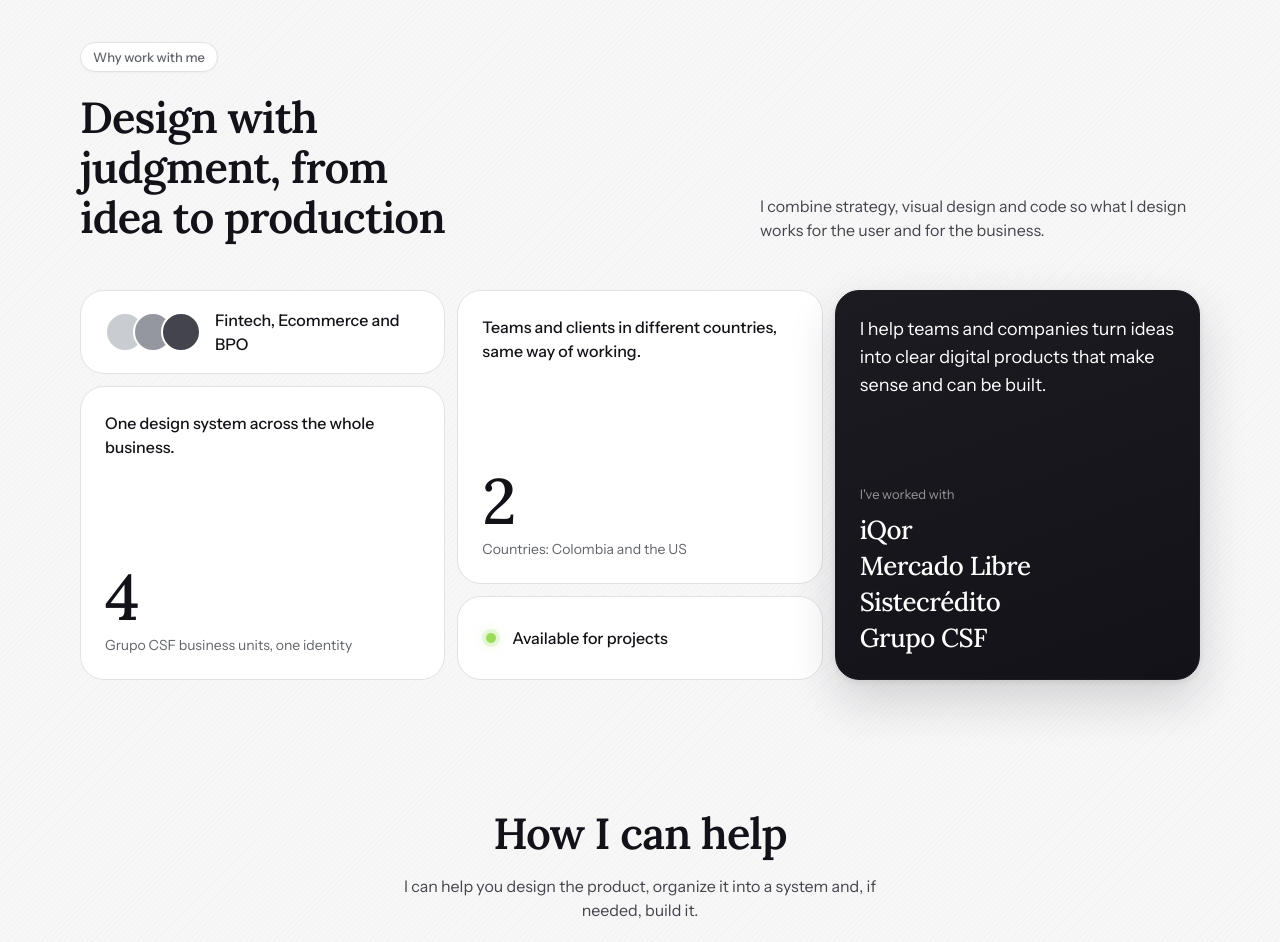
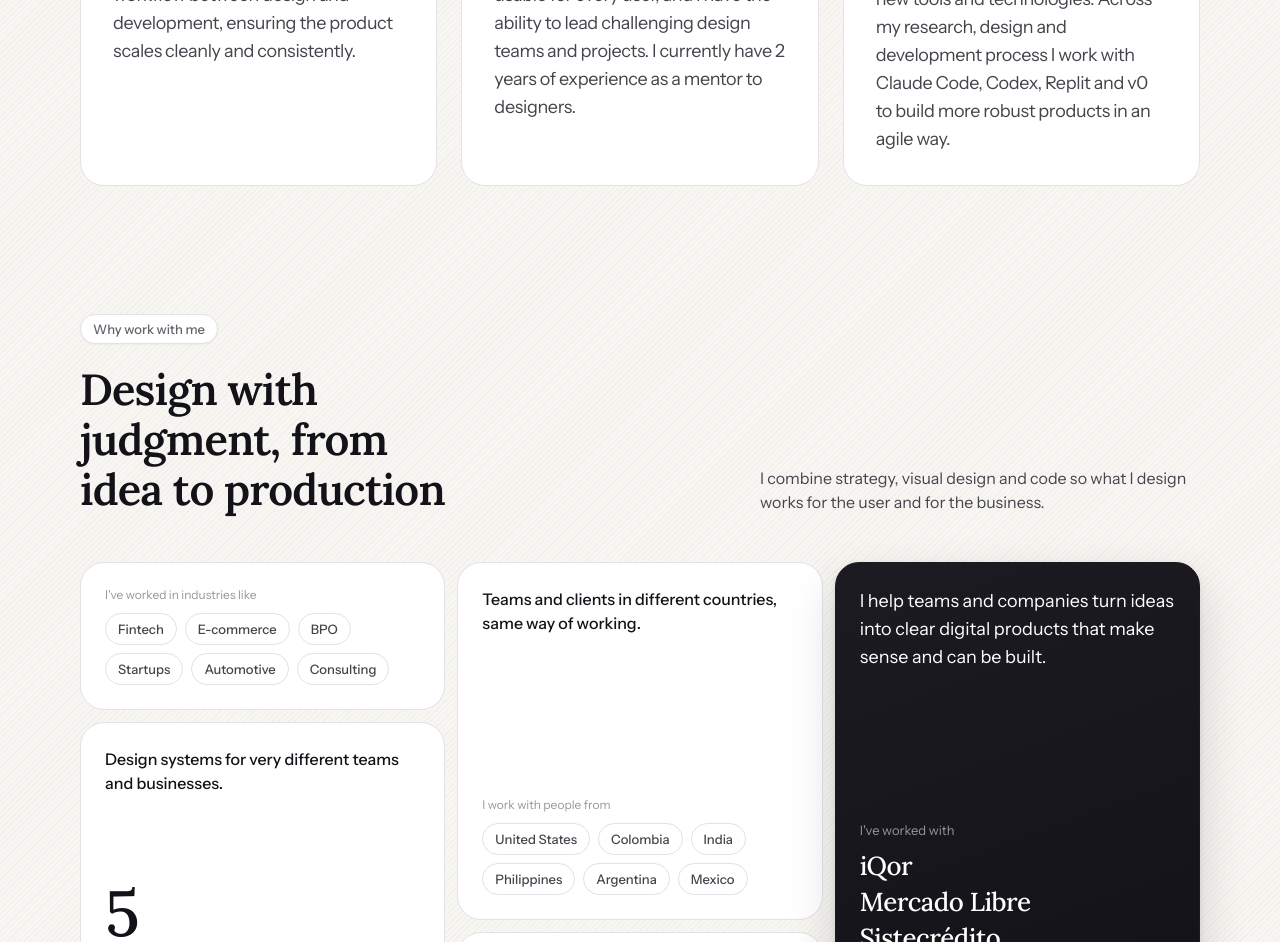
Before and after one commit to DavinSane-Space/davinsane-web, a plain HTML site: page index.html in a window 1280 px wide. Shown: the part 1858-2800 px from the top of the page. Drawn offline with nearby package versions, Linux system fonts and the light colour scheme.

Commit message:
Update hero chips, countries and design systems cards

```diff
--- a/assets/theme.css
+++ b/assets/theme.css
@@ -5,7 +5,7 @@
  * To introduce color later, change --accent-1 / --accent-2 / --accent-3 only.
  */
 :root {
-  --c-bg:         247 247 248;  /* #F7F7F8 page background */
+  --c-bg:         248 246 243;  /* #F8F6F3 page background */
   --c-surface:    255 255 255;  /* #FFFFFF cards */
   --c-subtle:     241 242 244;  /* #F1F2F4 quiet fills */
   --c-panel-from: 237 238 241;  /* #EDEEF1 hero panel start */
@@ -17,6 +17,7 @@
   --c-border:     224 226 230;  /* #E0E2E6 borders */
   --c-ink:        27 27 33;     /* #1B1B21 primary button */
   --c-on-ink:     255 255 255;
+  --c-texture:    221 214 204;  /* #DDD6CC diagonal lines on the page background */
 
   /* Reserved accent slots, neutral for now */
   --accent-1:     27 27 33;     /* highlights, links, active states */
@@ -254,7 +255,7 @@
 
 .page-textured {
   background-color: rgb(var(--c-bg));
-  background-image: repeating-linear-gradient(135deg, rgba(0, 0, 0, 0.015) 0 1px, transparent 1px 4px);
+  background-image: repeating-linear-gradient(135deg, rgb(var(--c-texture) / 0.22) 0 1px, transparent 1px 4px);
 }
 
 /* Hero width */
@@ -339,9 +340,13 @@
 }
 @media (min-width: 1024px) {
   .hero-glass {
-    position: absolute; right: 24px; bottom: 24px; margin: 0;
+    position: absolute; left: 24px; bottom: 24px; margin: 0;
     width: min(360px, calc(100% - 48px));
-    background: rgba(30, 30, 35, 0.45); text-shadow: 0 1px 2px rgb(0 0 0 / 0.3);
+    background: linear-gradient(135deg, rgba(255, 255, 255, 0.10), rgba(255, 255, 255, 0.02));
+    -webkit-backdrop-filter: blur(8px) saturate(180%); backdrop-filter: blur(8px) saturate(180%);
+    border-color: rgba(255, 255, 255, 0.3);
+    box-shadow: inset 0 1px 0 rgba(255, 255, 255, 0.35), 0 8px 32px rgba(0, 0, 0, 0.18);
+    text-shadow: 0 1px 2px rgb(0 0 0 / 0.3);
   }
 }
 .hero-glass__eyebrow { display: flex; align-items: center; gap: 8px; font-size: 13px; line-height: 18px; font-weight: 500; color: rgba(255, 255, 255, 0.9); }
--- a/index.html
+++ b/index.html
@@ -174,10 +174,10 @@
         .ww-grid { display: grid; gap: 12px; grid-template-columns: minmax(0, 1fr);
               grid-template-areas: "dark" "b" "c" "a" "d"; }
         @media (min-width: 768px) { .ww-grid { grid-template-columns: repeat(2, minmax(0, 1fr)); grid-template-areas: "dark dark" "b c" "a d"; } }
-        @media (min-width: 1024px) { .ww-grid { grid-template-columns: repeat(3, minmax(0, 1fr)); grid-template-rows: 84px minmax(198px, auto) 84px;
+        @media (min-width: 1024px) { .ww-grid { grid-template-columns: repeat(3, minmax(0, 1fr)); grid-template-rows: auto minmax(198px, auto) 84px;
               grid-template-areas: "a c dark" "b c dark" "b d dark"; } }
         .ww-card { display: flex; flex-direction: column; min-width: 0; padding: 24px; background: #fff; border: 1px solid #E0E2E6; border-radius: 24px; }
-        .ww-card--a { grid-area: a; flex-direction: row; align-items: center; gap: 14px; padding-block: 18px; }
+        .ww-card--a { grid-area: a; }
         .ww-card--b { grid-area: b; }
         .ww-card--c { grid-area: c; }
         .ww-card--d { grid-area: d; flex-direction: row; align-items: center; gap: 12px; padding-block: 18px; }
@@ -187,11 +187,10 @@
         .ww-stat { margin-top: auto; padding-top: 24px; }
         .ww-num { font-family: var(--font-serif); font-weight: 500; font-size: 64px; line-height: 1; letter-spacing: -0.03em; color: #121218; }
         .ww-label { margin-top: 6px; font-size: 14px; line-height: 20px; color: #61646B; }
-        .ww-avatars { display: flex; flex-shrink: 0; }
-        .ww-avatars span { width: 40px; height: 40px; border-radius: 999px; border: 2px solid #fff; background: #C9CDD2; }
-        .ww-avatars span + span { margin-left: -12px; }
-        .ww-avatars span:nth-child(2) { background: #94979E; }
-        .ww-avatars span:nth-child(3) { background: #44454C; }
+        .ww-countries__label { font-family: var(--font-sans); font-size: 12px; line-height: 16px; color: #94979E; }
+        .ww-countries { display: flex; flex-wrap: wrap; gap: 8px; margin: 10px 0 0; padding: 0; list-style: none; }
+        .ww-countries li { padding: 6px 12px; border: 1px solid #E0E2E6; border-radius: 999px; background: #fff;
+              font-family: var(--font-sans); font-weight: 500; font-size: 13px; line-height: 18px; color: #44454C; white-space: nowrap; }
         .ww-dot { flex-shrink: 0; width: 10px; height: 10px; margin: 0 4px; border-radius: 999px; background: #9BDB5A; box-shadow: 0 0 0 4px rgb(155 219 90 / 0.18), 0 0 12px rgb(155 219 90 / 0.55); }
         .ww-dark__text { font-family: var(--font-sans); font-size: 18px; line-height: 28px; color: #fff; }
         .ww-dark__label { font-size: 13px; line-height: 18px; color: rgb(255 255 255 / 0.55); }
@@ -402,11 +401,11 @@
       </div>
       <div class="hero-stats">
         <div>
-          <p class="hero-stats__num">6.5+</p>
+          <p class="hero-stats__num">7+</p>
           <p class="hero-stats__label" data-i18n="stat1_short">Years of experience</p>
         </div>
         <div>
-          <p class="hero-stats__num">5</p>
+          <p class="hero-stats__num">8</p>
           <p class="hero-stats__label" data-i18n="stat2_short">Companies</p>
         </div>
         <div>
@@ -433,7 +432,7 @@
 </section>
 
 <!-- Clients marquee -->
-<section class="pt-16 md:pt-20 pb-8 md:pb-12" aria-labelledby="clients-label">
+<section class="py-32 md:py-48" aria-labelledby="clients-label">
   <div class="ds-container">
     <p id="clients-label" class="text-center text-[14px] font-medium text-secondary mb-6" data-i18n="clients_label">Companies I have designed for</p>
   </div>
@@ -445,11 +444,17 @@
         <span class="ds-marquee__item">Sistecrédito</span>
         <span class="ds-marquee__item">Grupo CSF</span>
         <span class="ds-marquee__item">Maindstar</span>
+        <span class="ds-marquee__item">Evolv Consulting</span>
+        <span class="ds-marquee__item">Toyota Motors USA</span>
+        <span class="ds-marquee__item">RAIO</span>
         <span class="ds-marquee__item">iQor</span>
         <span class="ds-marquee__item">Mercado Libre</span>
         <span class="ds-marquee__item">Sistecrédito</span>
         <span class="ds-marquee__item">Grupo CSF</span>
         <span class="ds-marquee__item">Maindstar</span>
+        <span class="ds-marquee__item">Evolv Consulting</span>
+        <span class="ds-marquee__item">Toyota Motors USA</span>
+        <span class="ds-marquee__item">RAIO</span>
       </div>
       <div class="flex" aria-hidden="true">
         <span class="ds-marquee__item">iQor</span>
@@ -457,23 +462,29 @@
         <span class="ds-marquee__item">Sistecrédito</span>
         <span class="ds-marquee__item">Grupo CSF</span>
         <span class="ds-marquee__item">Maindstar</span>
+        <span class="ds-marquee__item">Evolv Consulting</span>
+        <span class="ds-marquee__item">Toyota Motors USA</span>
+        <span class="ds-marquee__item">RAIO</span>
         <span class="ds-marquee__item">iQor</span>
         <span class="ds-marquee__item">Mercado Libre</span>
         <span class="ds-marquee__item">Sistecrédito</span>
         <span class="ds-marquee__item">Grupo CSF</span>
         <span class="ds-marquee__item">Maindstar</span>
+        <span class="ds-marquee__item">Evolv Consulting</span>
+        <span class="ds-marquee__item">Toyota Motors USA</span>
+        <span class="ds-marquee__item">RAIO</span>
       </div>
     </div>
   </div>
 </section>
 
 <!-- What I do -->
-<section class="ds-section pb-0" aria-labelledby="wd-title">
+<section class="ds-section pt-0 pb-0" aria-labelledby="wd-title">
   <div class="ds-container">
     <div class="wd-head">
       <span class="ds-eyebrow" data-i18n="wd_eyebrow">What I do</span>
       <h2 id="wd-title" class="wd-h2" data-i18n="wd_title">What makes me different</h2>
-      <p class="ds-p wd-lead" data-i18n="wd_lead">I design products with the user, the business and how they get built in mind.</p>
+      <p class="ds-p wd-lead" data-i18n="wd_lead">I design products with the user, the business and how they get built in mind, following different product design methodologies and business strategies that make the product usable, accessible and valuable.</p>
     </div>
     <div class="wd-grid">
 
@@ -500,7 +511,7 @@
         </div>
         <div class="wd-body">
           <h3 class="ds-h3" data-i18n="wd1_title">Clear design systems</h3>
-          <p class="ds-p mt-3" data-i18n="wd1_body">I work on the foundations of iQor's design system and built the one for Grupo CSF, so every screen looks and feels the same.</p>
+          <p class="ds-p mt-3" data-i18n="wd1_body">I define reusable patterns, tokens and components that streamline the workflow between design and development, ensuring the product scales cleanly and consistently.</p>
         </div>
       </article>
 
@@ -521,7 +532,7 @@
         </div>
         <div class="wd-body">
           <h3 class="ds-h3" data-i18n="wd2_title">Strategy and leadership</h3>
-          <p class="ds-p mt-3" data-i18n="wd2_body">I've spent over a year leading design at iQor, 3 years mentoring designers, and I lead design across the 4 business units of Grupo CSF. I help decide what gets built first and why.</p>
+          <p class="ds-p mt-3" data-i18n="wd2_body">I shape product design strategies to build great digital products that are usable for every user, and I have the ability to lead challenging design teams and projects. I currently have 2 years of experience as a mentor to designers.</p>
         </div>
       </article>
 
@@ -539,8 +550,8 @@
           </div>
         </div>
         <div class="wd-body">
-          <h3 class="ds-h3" data-i18n="wd3_title">AI is part of how I work</h3>
-          <p class="ds-p mt-3" data-i18n="wd3_body">I use Claude Code, Codex, v0 and Replit across my process, from exploring ideas to building, so I move faster without lowering the quality of what I deliver.</p>
+          <h3 class="ds-h3" data-i18n="wd3_title">Design Engineer thanks to AI</h3>
+          <p class="ds-p mt-3" data-i18n="wd3_body">My workflow is at the forefront of new tools and technologies. Across my research, design and development process I work with Claude Code, Codex, Replit and v0 to build more robust products in an agile way.</p>
         </div>
       </article>
 
@@ -560,21 +571,35 @@
     </div>
     <div class="ww-grid">
       <div class="ww-card ww-card--a">
-        <span class="ww-avatars" aria-hidden="true"><span></span><span></span><span></span></span>
-        <p class="ww-text" data-i18n="ww_a">Fintech, Ecommerce and BPO</p>
+        <p class="ww-countries__label" data-i18n="ww_a_label">I've worked in industries like</p>
+        <ul class="ww-countries">
+          <li data-i18n="ww_a_fintech">Fintech</li>
+          <li data-i18n="ww_a_ecommerce">E-commerce</li>
+          <li data-i18n="ww_a_bpo">BPO</li>
+          <li data-i18n="ww_a_startups">Startups</li>
+          <li data-i18n="ww_a_auto">Automotive</li>
+          <li data-i18n="ww_a_consulting">Consulting</li>
+        </ul>
       </div>
       <div class="ww-card ww-card--b">
-        <p class="ww-text" data-i18n="ww_b_text">One design system across the whole business.</p>
+        <p class="ww-text" data-i18n="ww_b_text">Design systems for very different teams and businesses.</p>
         <div class="ww-stat">
-          <p class="ww-num">4</p>
-          <p class="ww-label" data-i18n="ww_b_label">Grupo CSF business units, one identity</p>
+          <p class="ww-num">5</p>
+          <p class="ww-label" data-i18n="ww_b_label">Companies with a design system: iQor, RAIO, SelectUs, Toyota Motors and Grupo CSF</p>
         </div>
       </div>
       <div class="ww-card ww-card--c">
         <p class="ww-text" data-i18n="ww_c_text">Teams and clients in different countries, same way of working.</p>
         <div class="ww-stat">
-          <p class="ww-num">2</p>
-          <p class="ww-label" data-i18n="ww_c_label">Countries: Colombia and the US</p>
+          <p class="ww-countries__label" data-i18n="ww_c_label">I work with people from</p>
+          <ul class="ww-countries">
+            <li data-i18n="ww_c_us">United States</li>
+            <li data-i18n="ww_c_co">Colombia</li>
+            <li data-i18n="ww_c_in">India</li>
+            <li data-i18n="ww_c_ph">Philippines</li>
+            <li data-i18n="ww_c_ar">Argentina</li>
+            <li data-i18n="ww_c_mx">Mexico</li>
+          </ul>
         </div>
       </div>
       <div class="ww-card ww-card--d">
@@ -1102,13 +1127,13 @@
       ml_sub: 'Research & product design for e-commerce', sc_sub: 'Credit and collections flows',
       wd_eyebrow:     'What I do',
       wd_title:       'What makes me different',
-      wd_lead:        'I design products with the user, the business and how they get built in mind.',
+      wd_lead:        'I design products with the user, the business and how they get built in mind, following different product design methodologies and business strategies that make the product usable, accessible and valuable.',
       wd1_title:      'Clear design systems',
-      wd1_body:       "I work on the foundations of iQor's design system and built the one for Grupo CSF, so every screen looks and feels the same.",
+      wd1_body:       "I define reusable patterns, tokens and components that streamline the workflow between design and development, ensuring the product scales cleanly and consistently.",
       wd2_title:      'Strategy and leadership',
-      wd2_body:       "I've spent over a year leading design at iQor, 3 years mentoring designers, and I lead design across the 4 business units of Grupo CSF. I help decide what gets built first and why.",
-      wd3_title:      'AI is part of how I work',
-      wd3_body:       'I use Claude Code, Codex, v0 and Replit across my process, from exploring ideas to building, so I move faster without lowering the quality of what I deliver.',
+      wd2_body:       "I shape product design strategies to build great digital products that are usable for every user, and I have the ability to lead challenging design teams and projects. I currently have 2 years of experience as a mentor to designers.",
+      wd3_title:      'Design Engineer thanks to AI',
+      wd3_body:       'My workflow is at the forefront of new tools and technologies. Across my research, design and development process I work with Claude Code, Codex, Replit and v0 to build more robust products in an agile way.',
       wd_now:         'Now',
       wd_next:        'Next',
       wd_later:       'Later',
@@ -1116,11 +1141,13 @@
       ww_eyebrow:     'Why work with me',
       ww_title:       'Design with judgment, from idea to production',
       ww_lead:        'I combine strategy, visual design and code so what I design works for the user and for the business.',
-      ww_a:           'Fintech, Ecommerce and BPO',
-      ww_b_text:      'One design system across the whole business.',
-      ww_b_label:     'Grupo CSF business units, one identity',
+      ww_a_label:     "I've worked in industries like",
+      ww_a_fintech: 'Fintech', ww_a_ecommerce: 'E-commerce', ww_a_bpo: 'BPO', ww_a_startups: 'Startups', ww_a_auto: 'Automotive', ww_a_consulting: 'Consulting',
+      ww_b_text:      'Design systems for very different teams and businesses.',
+      ww_b_label:     'Companies with a design system: iQor, RAIO, SelectUs, Toyota Motors and Grupo CSF',
       ww_c_text:      'Teams and clients in different countries, same way of working.',
-      ww_c_label:     'Countries: Colombia and the US',
+      ww_c_label:     'I work with people from',
+      ww_c_us: 'United States', ww_c_co: 'Colombia', ww_c_in: 'India', ww_c_ph: 'Philippines', ww_c_ar: 'Argentina', ww_c_mx: 'Mexico',
       ww_d:           'Available for projects',
       ww_dark_text:   'I help teams and companies turn ideas into clear digital products that make sense and can be built.',
       ww_dark_label:  "I've worked with",
@@ -1200,13 +1227,13 @@
       ml_sub: 'Research y diseño de producto para e-commerce', sc_sub: 'Flujos de crédito y cobranza',
       wd_eyebrow:     'Lo que hago',
       wd_title:       'Lo que me hace distinto',
-      wd_lead:        'Diseño productos pensando en el usuario, el negocio y en cómo se construyen.',
+      wd_lead:        'Diseño productos pensando en el usuario, el negocio y en cómo se construyen, siguiendo diferentes metodologías de diseño de producto y estrategias de negocio que hagan del producto usable, accesible y valioso.',
       wd1_title:      'Sistemas de diseño claros',
-      wd1_body:       'Trabajo en los cimientos del design system de iQor y creé el de Grupo CSF, para que cada pantalla se vea y se sienta igual.',
+      wd1_body:       'Defino patrones, tokens y componentes reutilizables que simplifican el flujo de trabajo entre diseño y desarrollo, asegurando que el producto escale de forma limpia y coherente.',
       wd2_title:      'Estrategia y liderazgo',
-      wd2_body:       'Llevo más de un año liderando diseño en iQor, 3 años mentorando diseñadores y lidero el diseño de las 4 unidades de Grupo CSF. Ayudo a decidir qué se construye primero y por qué.',
-      wd3_title:      'La IA es parte de cómo trabajo',
-      wd3_body:       'Uso Claude Code, Codex, v0 y Replit en distintas partes de mi proceso, desde explorar ideas hasta construir, para moverme más rápido sin bajar la calidad de lo que entrego.',
+      wd2_body:       'Planteo estrategias de diseño de producto para construir excelentes productos digitales que sean usables para todos los usuarios. Además, tengo la habilidad de liderar equipos y proyectos de diseño desafiantes. Actualmente cuento con 2 años de experiencia como mentor de diseñadores.',
+      wd3_title:      'Design Engineer gracias a la IA',
+      wd3_body:       'Mi flujo de trabajo está a la vanguardia de las nuevas herramientas y tecnologías. En mi proceso de investigación, diseño y desarrollo trabajo con Claude Code, Codex, Replit y v0 con el fin de construir productos más robustos de forma ágil.',
       wd_now:         'Ahora',
       wd_next:        'Siguiente',
       wd_later:       'Después',
@@ -1214,11 +1241,13 @@
       ww_eyebrow:     'Por qué trabajar conmigo',
       ww_title:       'Diseño con criterio, de la idea a producción',
       ww_lead:        'Combino estrategia, diseño visual y código para que lo que diseño funcione para el usuario y también para el negocio.',
-      ww_a:           'Fintech, Ecommerce y BPO',
-      ww_b_text:      'Un mismo sistema de diseño para todo el negocio.',
-      ww_b_label:     'Unidades de Grupo CSF con una sola identidad',
+      ww_a_label:     'He trabajado en industrias como',
+      ww_a_fintech: 'Fintech', ww_a_ecommerce: 'Ecommerce', ww_a_bpo: 'BPO', ww_a_startups: 'Startups', ww_a_auto: 'Automotriz', ww_a_consulting: 'Consultoras',
+      ww_b_text:      'Sistemas de diseño para equipos y negocios muy distintos.',
+      ww_b_label:     'Empresas con sistema de diseño: iQor, RAIO, SelectUs, Toyota Motors y Grupo CSF',
       ww_c_text:      'Equipos y clientes en distintos países, con la misma forma de trabajar.',
-      ww_c_label:     'Países: Colombia y EE. UU.',
+      ww_c_label:     'Trabajo con personas de',
+      ww_c_us: 'Estados Unidos', ww_c_co: 'Colombia', ww_c_in: 'India', ww_c_ph: 'Filipinas', ww_c_ar: 'Argentina', ww_c_mx: 'México',
       ww_d:           'Disponible para proyectos',
       ww_dark_text:   'Ayudo a equipos y empresas a convertir ideas en productos digitales claros, que se entienden y se pueden construir.',
       ww_dark_label:  'He trabajado con',
```
